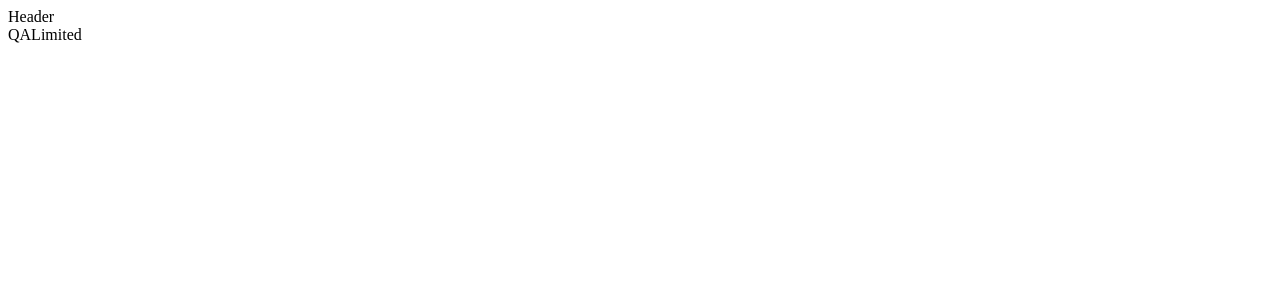
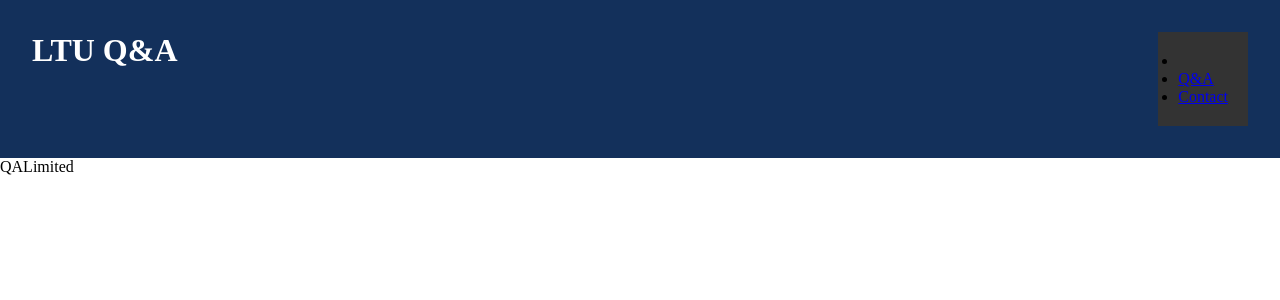
Before and after one commit to stridsmaskinerna/QA-Platform-Frontend, a React (Vite) app: page /public in a window 1280 px wide. Shown: the top 300 px of the page. Built offline with nearby package versions, Linux system fonts and the light colour scheme.

Commit message:
create header container, and useRoles hook

```diff
--- /dev/null
+++ b/src/components/header/Header.module.css
@@ -0,0 +1,11 @@
+.container {
+    background-color: var(--blue-ltu);
+    padding: clamp(1rem, 5vw, 2rem);
+    display: flex;
+    justify-content: space-between;
+}
+
+h1 {
+    color: white;
+    font-size: clamp(1rem, 5vw, 2rem);
+}
--- a/src/components/header/Header.tsx
+++ b/src/components/header/Header.tsx
@@ -1,3 +1,13 @@
+import { useTranslation } from "react-i18next";
+import styles from "./Header.module.css";
+import { NavMenu } from ".";
+
 export function Header() {
-    return <div>Header</div>;
+    const { t } = useTranslation();
+    return (
+        <header className={styles.container}>
+            <h1>{t("headerHeadline")}</h1>
+            <NavMenu />
+        </header>
+    );
 }
--- /dev/null
+++ b/src/components/header/NavMenu.module.css
@@ -0,0 +1,65 @@
+.container {
+    display: flex;
+    justify-content: space-between;
+    align-items: center;
+    padding: 20px;
+    background-color: #333;
+}
+
+.menu-links ul {
+    list-style-type: none;
+    margin: 0;
+    padding: 0;
+    display: flex;
+}
+
+.menu-links ul li {
+    margin-right: 20px;
+}
+
+.menu-links ul li a {
+    text-decoration: none;
+    color: white;
+    font-size: 18px;
+    padding: 10px;
+}
+
+@media (max-width: 768px) {
+    .menu-links {
+        display: none; /* Hide the links by default */
+    }
+
+    .menu-links.open {
+        display: block; /* Show the links when open */
+        position: absolute;
+        top: 60px;
+        left: 0;
+        right: 0;
+        background-color: #333;
+        text-align: center;
+        padding: 20px;
+    }
+
+    .menu-links ul {
+        flex-direction: column; /* Stack links vertically */
+    }
+
+    .menu-links ul li {
+        margin-bottom: 15px;
+    }
+
+    .burger-icon {
+        display: flex; /* Show the burger icon on mobile */
+    }
+}
+
+/* Larger screens */
+@media (min-width: 769px) {
+    .burger-icon {
+        display: none; /* Hide the burger icon on larger screens */
+    }
+
+    .menu-links {
+        display: block; /* Ensure the menu is visible on larger screens */
+    }
+}
--- /dev/null
+++ b/src/components/header/NavMenu.tsx
@@ -0,0 +1,33 @@
+import { useState } from "react";
+import { Link } from "react-router";
+import styles from "./NavMenu.module.css";
+import { useTranslation } from "react-i18next";
+import { useRoles } from "../../hooks/useRoles";
+
+export function NavMenu() {
+    const { t } = useTranslation();
+    const [isOpen, setIsOpen] = useState(false);
+    const { isAdmin, isGuest, isOnlyAdmin, isTeacher, isUser } = useRoles();
+    const toggleMenu = () => {
+        setIsOpen(prevState => !prevState);
+    };
+    return (
+        <nav className={styles.container}>
+            <div className={`${styles.menuLinks} ${isOpen ? "open" : ""}`}>
+                <ul>
+                    <li>
+                        <Link to="/"></Link>
+                    </li>
+
+                    <li>
+                        <Link to="/">{t("qa")}</Link>
+                    </li>
+                    <li>
+                        <Link to="/contact">Contact</Link>
+                    </li>
+                    {/* Add more links as needed */}
+                </ul>
+            </div>
+        </nav>
+    );
+}
--- a/src/components/header/index.ts
+++ b/src/components/header/index.ts
@@ -1 +1,2 @@
 export * from "./Header";
+export * from "./NavMenu";
--- a/src/global.css
+++ b/src/global.css
@@ -1,3 +1,9 @@
+* {
+    margin: 0;
+    padding: 0;
+    box-sizing: border-box;
+}
+
 html {
     --blue-ltu: rgb(19, 48, 91);
     --red-delete: rgb(199, 0, 0);
--- /dev/null
+++ b/src/hooks/useRoles.ts
@@ -0,0 +1,13 @@
+import { useAuthContext } from "./useAuthContext";
+
+export function useRoles() {
+    const { roles } = useAuthContext();
+
+    const isOnlyAdmin = roles?.includes("Admin") && roles.length === 1;
+    const isAdmin = roles?.includes("Admin");
+    const isTeacher = roles?.includes("Teacher");
+    const isGuest = !roles || roles.length === 0;
+    const isUser = roles?.includes("User");
+
+    return { isOnlyAdmin, isAdmin, isTeacher, isGuest, isUser };
+}
--- a/src/locale/en.json
+++ b/src/locale/en.json
@@ -1,5 +1,10 @@
 {
     "translation": {
-        "login": "Login"
+        "login": "Login",
+        "headerHeadline": "LTU Q&A",
+        "admin": "Admin",
+        "logout": "Log out",
+        "qa": "Q&A",
+        "loginRegiser": "Login/Register"
     }
 }
--- a/src/locale/sv.json
+++ b/src/locale/sv.json
@@ -1,5 +1,10 @@
 {
     "translation": {
-        "login": "Logga in"
+        "login": "Logga in",
+        "headerHeadline": "LTU Frågor och Svar",
+        "admin": "Admin",
+        "logout": "Logga ut",
+        "qa": "Frågor och Svar",
+        "loginRegiser": "Logga in/Registrering"
     }
 }
```
